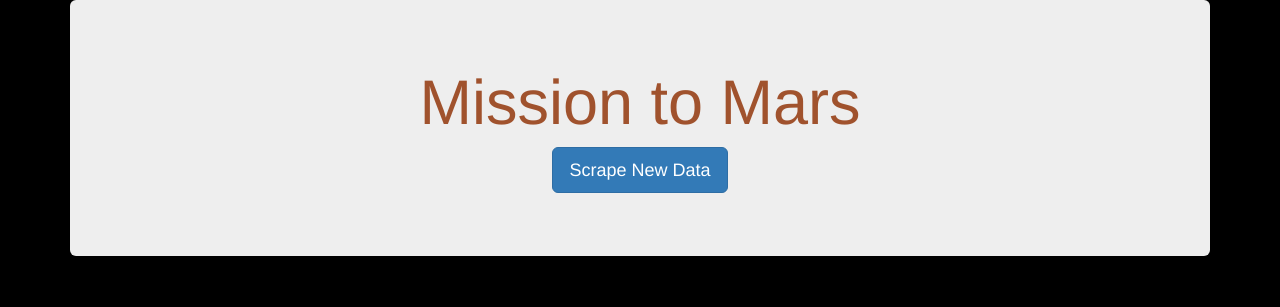
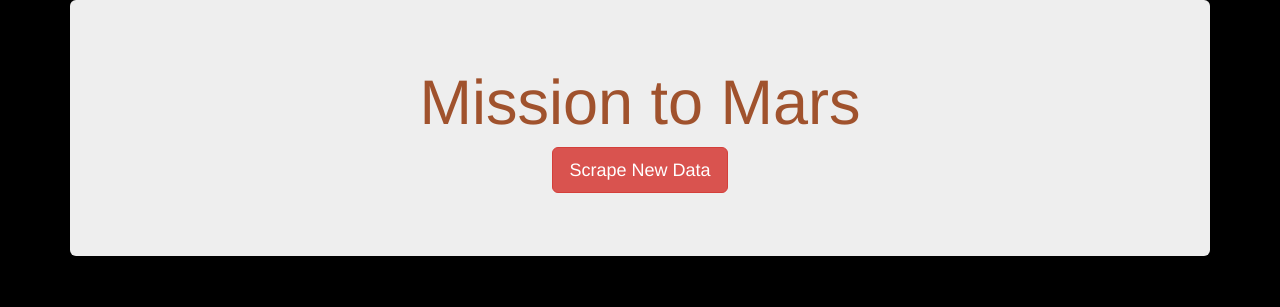
Before and after one commit to dixie-chick/Mission_to_mars, a Flask app: page / in a window 1280 px wide. Shown: the top 307 px of the page. Run offline with Flask 2, Linux system fonts and the light colour scheme; data that the repository does not hold is empty; some libraries are stand-ins or nearby versions.

Commit message:
updating edits to hmtl

```diff
--- a/templates/index.html
+++ b/templates/index.html
@@ -23,7 +23,7 @@
       <div class="jumbotron text-center">
         <h1>Mission to Mars</h1>
         <!-- Add a button to activate scraping script -->
-        <p><a class="btn btn-primary btn-lg" href="/scrape" role="button">Scrape New Data</a></p>
+        <p><a class="btn btn-danger btn-lg" href="/scrape" role="button">Scrape New Data</a></p>
       </div>
 
       <!-- Add section for Mars News -->
@@ -68,7 +68,7 @@
         </div>
 
         {% for hemisphere in mars.hemispheres %}
-        <div class="col-md-6">
+        <div class="col-md-3">
           <div class="thumbnail">
             <img src="{{hemisphere.img_url | default('static/images/error.png', true)}}" alt="...">
             <div class="caption">
```
Also changed, not shown: Nasa.png (added), mars_thumbnail.png (added), 1 other file.
